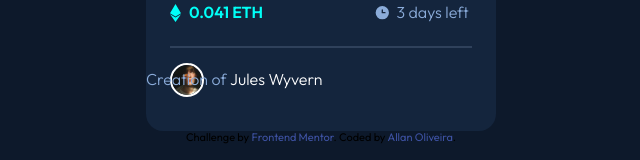
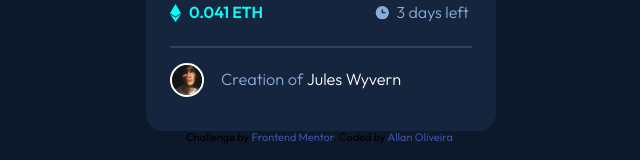
Before and after one commit to AllanSancley/nft-preview-card-Frontend.mentor, a plain HTML site: page index.html in a window 1280 px wide. Shown: the part 559-719 px from the top of the page, without its empty margins (319-959 px from the left). Drawn offline with Linux system fonts and the light colour scheme.

Commit message:
first commit

```diff
--- a/style/style.css
+++ b/style/style.css
@@ -75,8 +75,8 @@ hr {
 }
 .autor {
     position: relative;
-    font-size: 1em;
-    margin-top:22px;
+    font-size: 1.02em;
+    margin:22px 0 0 75px ;
 }
 .name {
     color: hsl(0, 0%, 100%);
```
